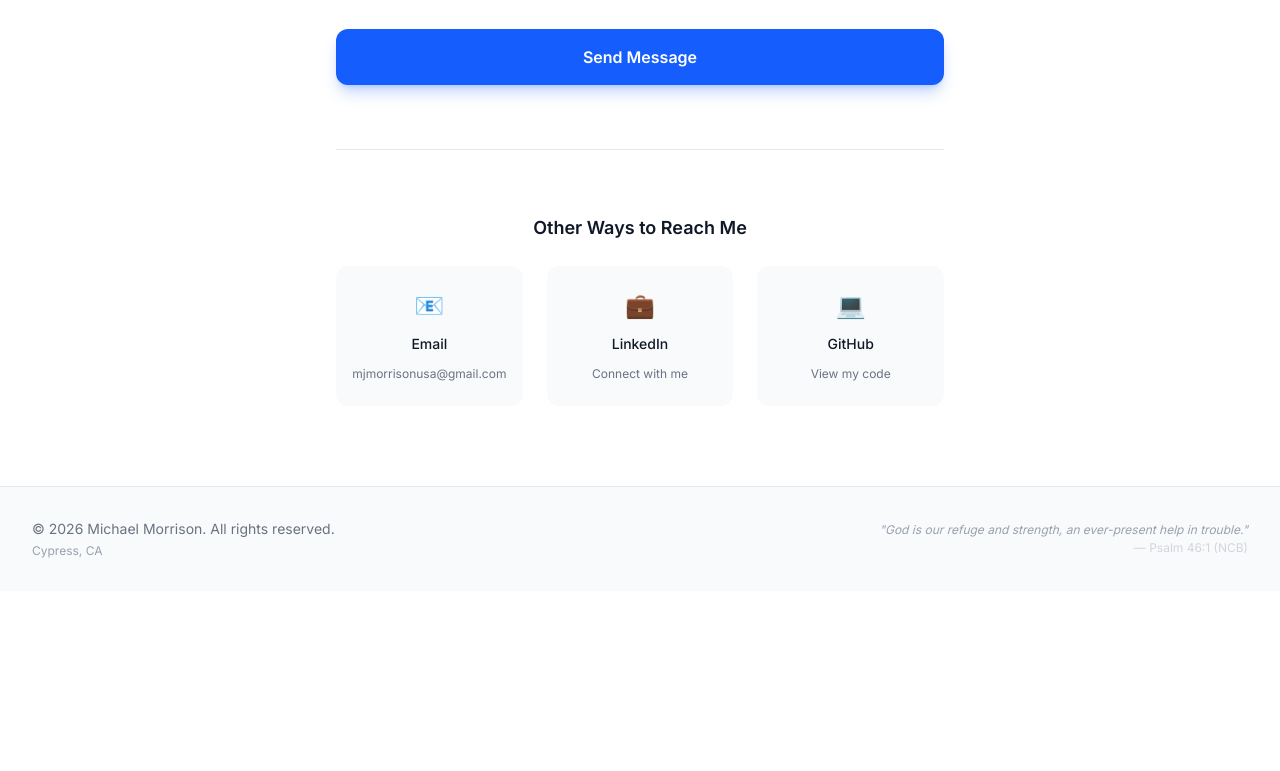
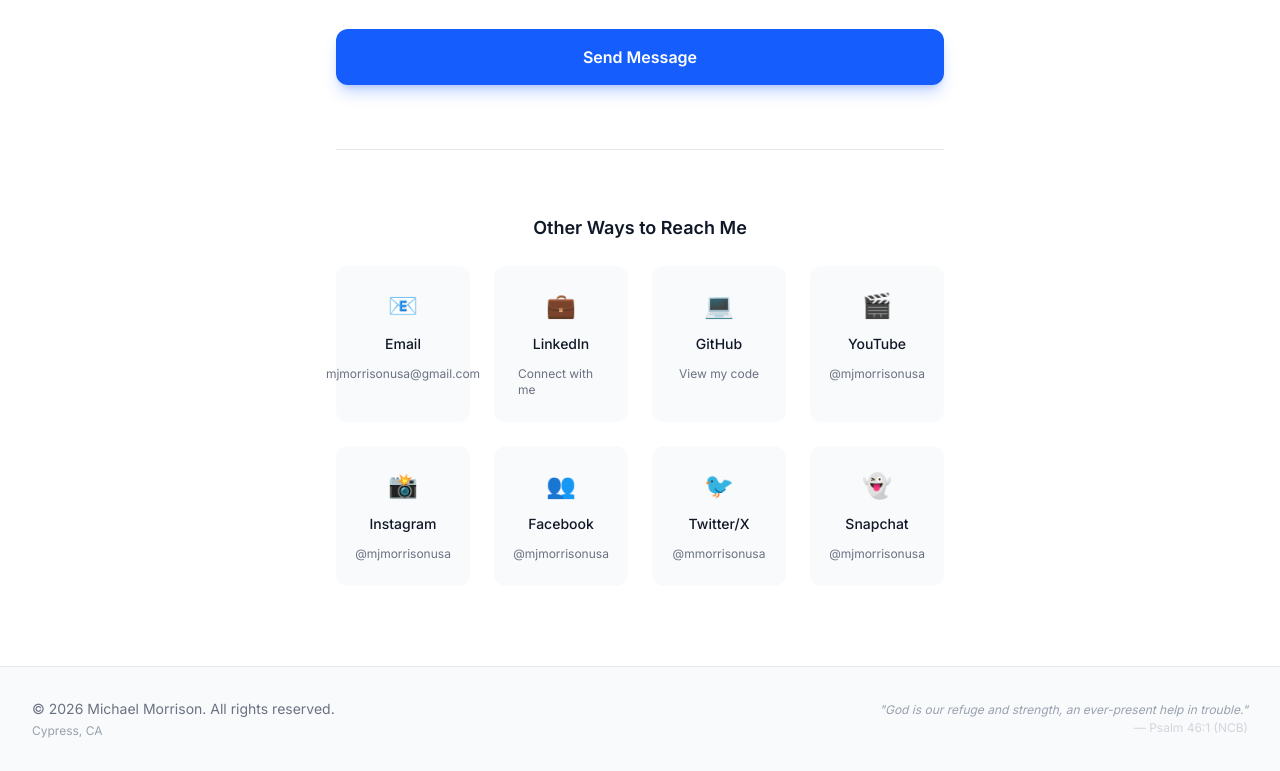
Before and after one commit to mjmorrison10/mjmorrisonusa, a React (Vite) app: page /#/contact in a window 1280 px wide. Shown: the part 1019-1790 px from the top of the page. Before the commit the page ends 1610 px from the top, so only its background shows below. Built offline with nearby package versions, Linux system fonts and the light colour scheme.

Commit message:
Update testimonials with Luc and Tatoo photos, add all social links to contact

```diff
--- a/src/pages/Contact.jsx
+++ b/src/pages/Contact.jsx
@@ -152,7 +152,7 @@ export default function Contact() {
             <h3 className="text-lg font-semibold text-gray-900 dark:text-white mb-6 text-center">
               Other Ways to Reach Me
             </h3>
-            <div className="grid sm:grid-cols-3 gap-6">
+            <div className="grid sm:grid-cols-2 lg:grid-cols-4 gap-6">
               <a
                 href="mailto:mjmorrisonusa@gmail.com"
                 className="flex flex-col items-center gap-3 p-6 bg-gray-50 dark:bg-gray-800 rounded-xl hover:bg-gray-100 dark:hover:bg-gray-750 transition-colors"
@@ -181,6 +181,56 @@ export default function Contact() {
                 <span className="text-sm font-medium text-gray-900 dark:text-white">GitHub</span>
                 <span className="text-xs text-gray-500 dark:text-gray-400">View my code</span>
               </a>
+              <a
+                href="https://youtube.com/@mjmorrisonusa"
+                target="_blank"
+                rel="noopener noreferrer"
+                className="flex flex-col items-center gap-3 p-6 bg-gray-50 dark:bg-gray-800 rounded-xl hover:bg-gray-100 dark:hover:bg-gray-750 transition-colors"
+              >
+                <span className="text-2xl">🎬</span>
+                <span className="text-sm font-medium text-gray-900 dark:text-white">YouTube</span>
+                <span className="text-xs text-gray-500 dark:text-gray-400">@mjmorrisonusa</span>
+              </a>
+              <a
+                href="https://instagram.com/mjmorrisonusa"
+                target="_blank"
+                rel="noopener noreferrer"
+                className="flex flex-col items-center gap-3 p-6 bg-gray-50 dark:bg-gray-800 rounded-xl hover:bg-gray-100 dark:hover:bg-gray-750 transition-colors"
+              >
+                <span className="text-2xl">📸</span>
+                <span className="text-sm font-medium text-gray-900 dark:text-white">Instagram</span>
+                <span className="text-xs text-gray-500 dark:text-gray-400">@mjmorrisonusa</span>
+              </a>
+              <a
+                href="https://facebook.com/mjmorrisonusa"
+                target="_blank"
+                rel="noopener noreferrer"
+                className="flex flex-col items-center gap-3 p-6 bg-gray-50 dark:bg-gray-800 rounded-xl hover:bg-gray-100 dark:hover:bg-gray-750 transition-colors"
+              >
+                <span className="text-2xl">👥</span>
+                <span className="text-sm font-medium text-gray-900 dark:text-white">Facebook</span>
+                <span className="text-xs text-gray-500 dark:text-gray-400">@mjmorrisonusa</span>
+              </a>
+              <a
+                href="https://twitter.com/mmorrisonusa"
+                target="_blank"
+                rel="noopener noreferrer"
+                className="flex flex-col items-center gap-3 p-6 bg-gray-50 dark:bg-gray-800 rounded-xl hover:bg-gray-100 dark:hover:bg-gray-750 transition-colors"
+              >
+                <span className="text-2xl">🐦</span>
+                <span className="text-sm font-medium text-gray-900 dark:text-white">Twitter/X</span>
+                <span className="text-xs text-gray-500 dark:text-gray-400">@mmorrisonusa</span>
+              </a>
+              <a
+                href="https://snapchat.com/add/mjmorrisonusa"
+                target="_blank"
+                rel="noopener noreferrer"
+                className="flex flex-col items-center gap-3 p-6 bg-gray-50 dark:bg-gray-800 rounded-xl hover:bg-gray-100 dark:hover:bg-gray-750 transition-colors"
+              >
+                <span className="text-2xl">👻</span>
+                <span className="text-sm font-medium text-gray-900 dark:text-white">Snapchat</span>
+                <span className="text-xs text-gray-500 dark:text-gray-400">@mjmorrisonusa</span>
+              </a>
             </div>
           </div>
         </div>
--- a/src/pages/Home.jsx
+++ b/src/pages/Home.jsx
@@ -269,44 +269,51 @@ export default function Home() {
           </div>
 
           <div className="grid md:grid-cols-2 gap-8">
-            {/* Testimonial 1 */}
+            {/* Testimonial 1 - Luc Tate */}
             <div className="bg-white dark:bg-gray-900 rounded-2xl p-8 border border-gray-200 dark:border-gray-800">
               <div className="flex items-center gap-1 mb-4">
                 {[...Array(5)].map((_, i) => (
                   <span key={i} className="text-yellow-400">★</span>
                 ))}
               </div>
-              <p className="text-gray-600 dark:text-gray-400 mb-6 italic">
-                "If it weren't for Michael sticking it through on Facebook, we probably would've quit during those hard times. He proved Facebook was viable when everyone else said it wasn't."
+              <p className="text-gray-600 dark:text-gray-400 mb-6 italic text-lg">
+                "Ask Michael about Snapchat and Facebook."
               </p>
               <div className="flex items-center gap-3">
-                <div className="w-10 h-10 rounded-full bg-purple-100 dark:bg-purple-900/30 flex items-center justify-center text-purple-600 dark:text-purple-400 font-bold">
-                  TC
-                </div>
+                <img
+                  src={import.meta.env.BASE_URL + 'luc.jpg'}
+                  alt="Luc Tate"
+                  className="w-12 h-12 rounded-full object-cover"
+                />
                 <div>
-                  <div className="font-semibold text-gray-900 dark:text-white">Platform Captain</div>
-                  <div className="text-sm text-gray-500 dark:text-gray-400">The Real World University</div>
+                  <div className="font-semibold text-gray-900 dark:text-white">Luc Tate</div>
+                  <div className="text-sm text-gray-500 dark:text-gray-400">Professor, The Real World University</div>
                 </div>
               </div>
             </div>
 
-            {/* Testimonial 2 */}
+            {/* Testimonial 2 - Tatoo */}
             <div className="bg-white dark:bg-gray-900 rounded-2xl p-8 border border-gray-200 dark:border-gray-800">
               <div className="flex items-center gap-1 mb-4">
                 {[...Array(5)].map((_, i) => (
                   <span key={i} className="text-yellow-400">★</span>
                 ))}
               </div>
-              <p className="text-gray-600 dark:text-gray-400 mb-6 italic">
-                "Michael was one of the only students uploading to Facebook and proving the point: other platforms may be viable, we just need to breakthrough and figure it out."
+              <p className="text-gray-600 dark:text-gray-400 mb-2 italic text-lg">
+                Student: "Who knows FB or SC?"
+              </p>
+              <p className="text-gray-900 dark:text-white mb-6 font-semibold text-lg">
+                "Michael."
               </p>
               <div className="flex items-center gap-3">
-                <div className="w-10 h-10 rounded-full bg-blue-100 dark:bg-blue-900/30 flex items-center justify-center text-blue-600 dark:text-blue-400 font-bold">
-                  LT
-                </div>
+                <img
+                  src={import.meta.env.BASE_URL + 'tatoo.jpg'}
+                  alt="Tatoo"
+                  className="w-12 h-12 rounded-full object-cover"
+                />
                 <div>
-                  <div className="font-semibold text-gray-900 dark:text-white">Luc Tate</div>
-                  <div className="text-sm text-gray-500 dark:text-gray-400">Professor, The Real World University</div>
+                  <div className="font-semibold text-gray-900 dark:text-white">Tatoo</div>
+                  <div className="text-sm text-gray-500 dark:text-gray-400">Instagram Captain, The Real World University</div>
                 </div>
               </div>
             </div>
```
Also changed, not shown: public/luc.jpg (added), public/tatoo.jpg (added).
